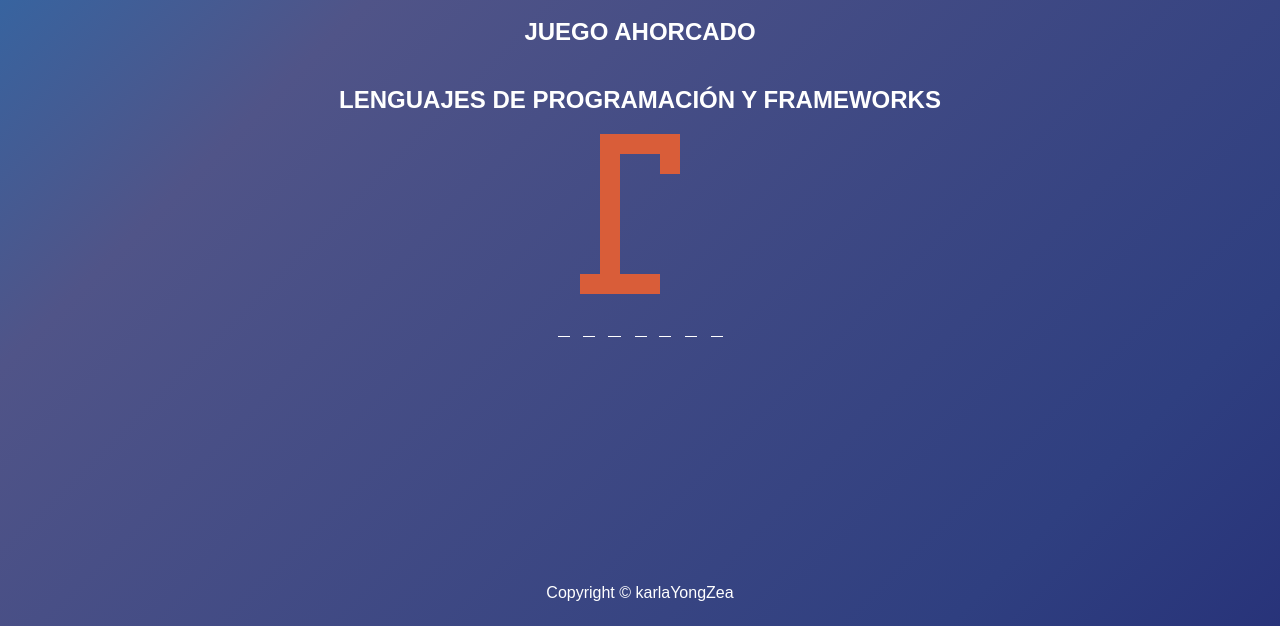
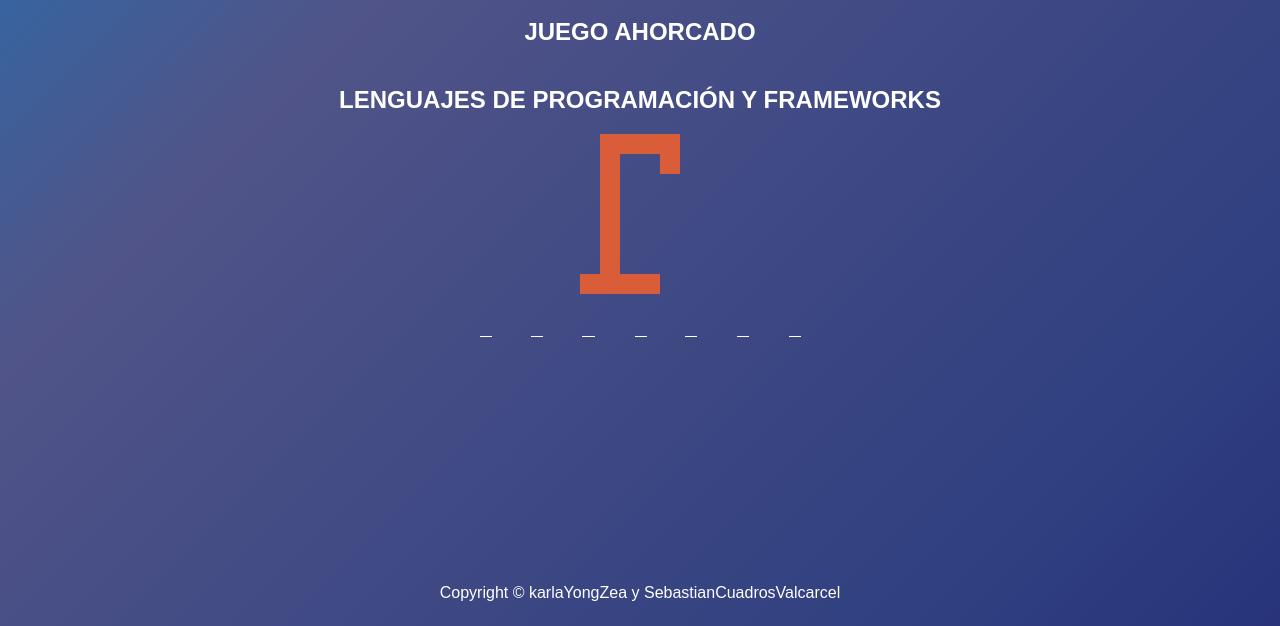
Before and after one commit to karlayong/TRABAJO_FINAL, a plain HTML site: page index.html in a window 1280 px wide. Both pictures are taken after a click on the button "START". Shown: the part 190-816 px from the top of the page. Drawn offline with Linux system fonts and the light colour scheme; a web font is replaced by a local one.

Commit message:
trabajo finalizado

```diff
--- a/index.html
+++ b/index.html
@@ -31,7 +31,7 @@
         <div id="wordContainer"></div>
          <!--El boton de star-->
         <button id="startButton">START</button>
-        <p>Copyright &copy; karlaYongZea
+        <p>Copyright &copy; karlaYongZea y SebastianCuadrosValcarcel
     </section>
 </body>
 </html>
--- a/styles.css
+++ b/styles.css
@@ -46,7 +46,7 @@ img{
 }
 
 .letter {
-    margin: 0 7px;
+    margin: 0 20px;
     position: relative;
     text-align: center;
 }
```
